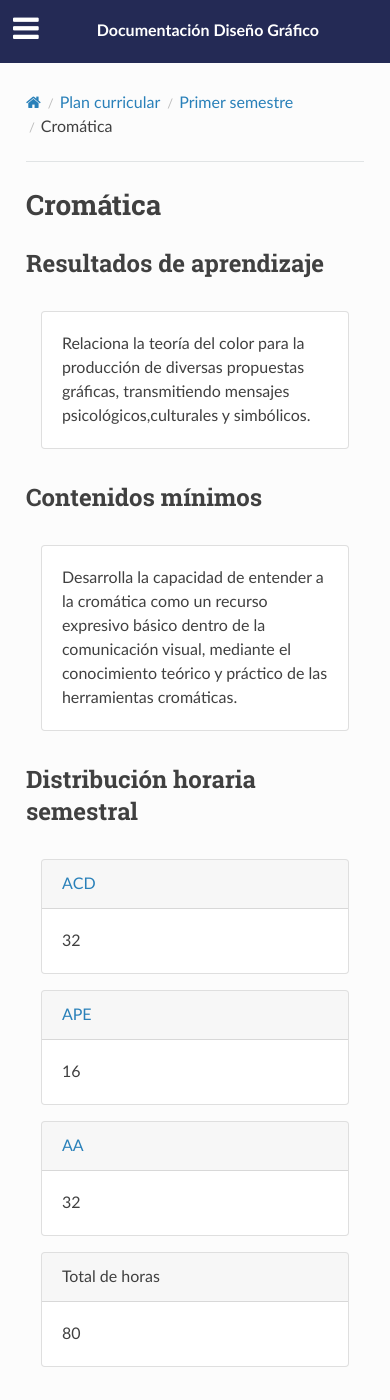
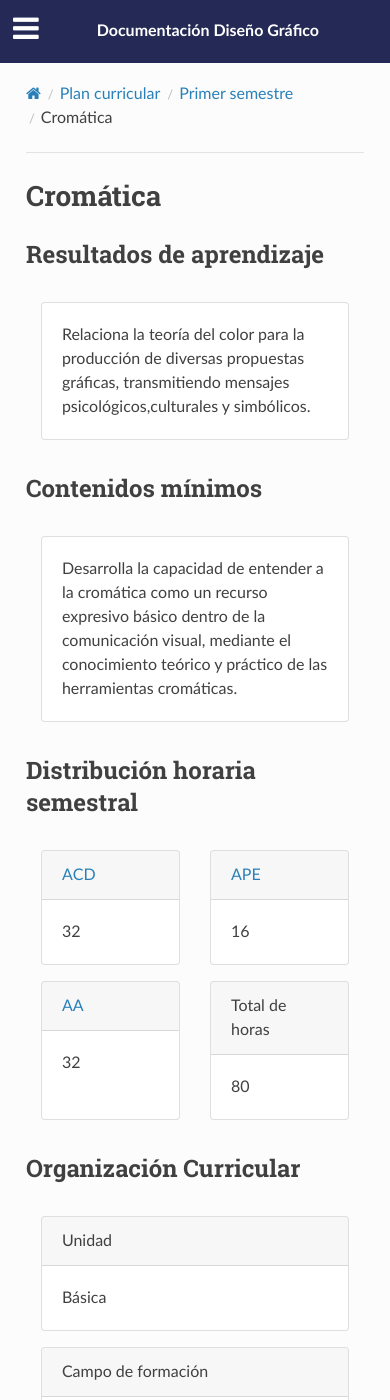
Before and after one commit to r3n0/documentacion-diseno, a Sphinx documentation site: the page built from source/oferta-academica/primer-semestre/cromatica.rst, in a window 390 px wide and 1400 px high. Built offline with Sphinx 7.4.7 and the Read the Docs theme 2.0.0, drawn with Linux system fonts in a browser that asks for light colours; some of the changed text lies outside the part shown.

Commit message:
Cambios de estilos
Se mejoró la forma en que se anima el menú en móvil, se cambiaron íconos de admonitions

```diff
--- a/source/_static/css/custom.css
+++ b/source/_static/css/custom.css
@@ -4,18 +4,7 @@
 
 @media screen and (min-width:768px){
 
-	/* .wy-grid-for-nav{
-		display: flex
-	}
-
-	.wy-nav-side{
-		inset: auto;
-		position: relative;
-		flex-shrink: 0;
-	} */
 	.wy-nav-content-wrap{
-		/* margin: 0; */
-		/* width: 100%; */
 		background-color: #fcfcfc;
 	}
 	.wy-nav-content{
@@ -53,3 +42,55 @@
 .col-lg, .col-lg-1, .col-lg-10, .col-lg-11, .col-lg-12, .col-lg-2, .col-lg-3, .col-lg-4, .col-lg-5, .col-lg-6, .col-lg-7, .col-lg-8, .col-lg-9, .col-lg-auto, .col-md, .col-md-1, .col-md-10, .col-md-11, .col-md-12, .col-md-2, .col-md-3, .col-md-4, .col-md-5, .col-md-6, .col-md-7, .col-md-8, .col-md-9, .col-md-auto, .col-sm, .col-sm-1, .col-sm-10, .col-sm-11, .col-sm-12, .col-sm-2, .col-sm-3, .col-sm-4, .col-sm-5, .col-sm-6, .col-sm-7, .col-sm-8, .col-sm-9, .col-sm-auto, .col-xl, .col-xl-1, .col-xl-10, .col-xl-11, .col-xl-12, .col-xl-2, .col-xl-3, .col-xl-4, .col-xl-5, .col-xl-6, .col-xl-7, .col-xl-8, .col-xl-9, .col-xl-auto {
 	margin-block: .5rem;
 }
+
+
+/* forzar a las columnas de las horas mensuales de clases a ser dos en celular */
+@media screen and ( max-width: 576px ) {
+	.col-xs-6 {
+		-ms-flex: 0 0 50%;
+		flex: 0 0 50%;
+		max-width: 50%;
+	}
+}
+
+/* animaciones de header y menú en el móvil */
+@media screen and ( max-width: 768px ){
+	.wy-nav-side{
+		transition: all .5s cubic-bezier(.59,.04,.17,.99);
+	}
+
+	.wy-nav-content-wrap{
+		transition: all .5s cubic-bezier(.59,.04,.17,.99);
+
+	}
+
+	.wy-nav-content-wrap.shift{
+		position: fixed;
+		min-width: 100%;
+		left: 0%;
+		transform: translateX(85%);
+		top: 0;
+		height: 100%;
+		overflow: hidden;
+	}
+
+	.wy-nav-top{
+		position: fixed;
+		width: 100%;
+		z-index: 100;
+	}
+
+	.wy-nav-content{
+		padding-top: 5rem !important;
+	}
+}
+
+/* cambio de íconos en admonition con Fontawesome */
+
+[class*="admonition-ejemplo"] .admonition-title::before{
+	content: "\f0f4" ;
+}
+
+.admonition.note .admonition-title::before{
+	content: "\f02d" ;
+}
--- a/source/oferta-academica/primer-semestre/cromatica.rst
+++ b/source/oferta-academica/primer-semestre/cromatica.rst
@@ -30,7 +30,7 @@
 
 .. panels::
     :container: container pb-4
-    :column: col-lg-3 col-md-6 col-sm-12
+    :column: col-lg-3 col-sm-6 col-xs-6
     :card: noshadow
 
 	:term:`ACD`
@@ -75,6 +75,3 @@
 	Campo de formación
 	^^^^^^^^^^^^^^^^^^^^^^^^^^
 	Fundamentos teóricos / Praxis profesional
-
-
-Show a tooltip to :doc:`exp-grafica-1` section on this page.
--- a/source/oferta-academica/primer-semestre/exp-grafica-1.rst
+++ b/source/oferta-academica/primer-semestre/exp-grafica-1.rst
@@ -29,7 +29,7 @@
 
 .. panels::
     :container: container pb-4
-    :column: col-lg-3 col-md-6 col-sm-12
+    :column: col-lg-3 col-sm-6 col-xs-6
     :card: noshadow
 
 	:term:`ACD`
--- a/source/oferta-academica/primer-semestre/fundamentos-diseno.rst
+++ b/source/oferta-academica/primer-semestre/fundamentos-diseno.rst
@@ -29,7 +29,7 @@
 
 .. panels::
     :container: container pb-4
-    :column: col-lg-3 col-md-6 col-sm-12
+    :column: col-lg-3 col-sm-6 col-xs-6
     :card: noshadow
 
 	:term:`ACD`
--- a/source/oferta-academica/primer-semestre/her-digitales-1.rst
+++ b/source/oferta-academica/primer-semestre/her-digitales-1.rst
@@ -29,7 +29,7 @@
 
 .. panels::
     :container: container pb-4
-    :column: col-lg-3 col-md-6 col-sm-12
+    :column: col-lg-3 col-sm-6 col-xs-6
     :card: noshadow
 
 	:term:`ACD`
```
